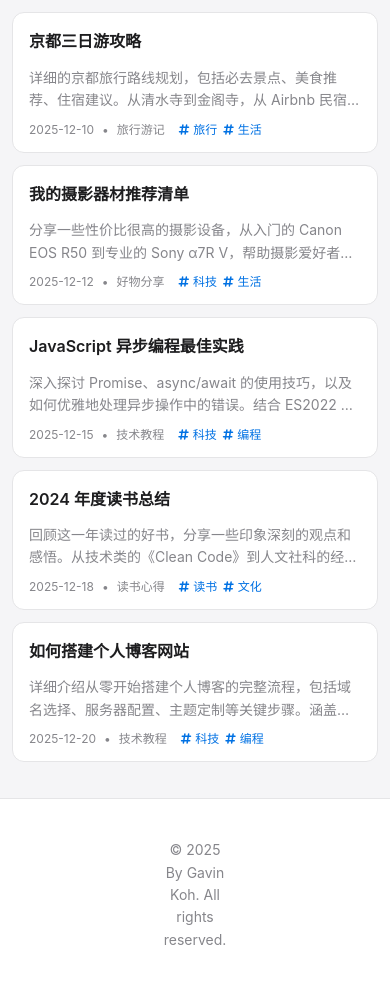
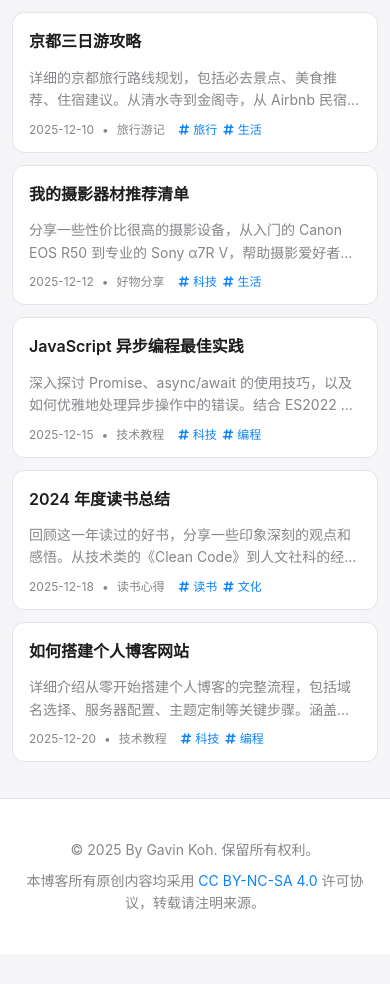
Before and after one commit to gavin-koh/gavin-koh.github.io, a plain HTML site: page index.html in a window 390 px wide. Shown: the part 264-1248 px from the top of the page. After the commit the page ends 1218 px from the top, so only its background shows below. Drawn offline with Linux system fonts and the light colour scheme; some packages are replaced by stand-ins of ours; no server answers; a script that the page names is missing.

Commit message:
Update styles: adjust tag styling, footer links, and site info padding

```diff
--- a/index.html
+++ b/index.html
@@ -141,7 +141,8 @@
     <!-- Footer -->
     <footer class="footer">
         <div class="footer-content">
-            <p>&copy; 2025 By Gavin Koh. All rights reserved.</p>
+            <p>&copy; 2025 By Gavin Koh. 保留所有权利。</p>
+            <p>本博客所有原创内容均采用 <a href="https://creativecommons.org/licenses/by-nc-sa/4.0/deed.zh-hans" target="_blank" rel="noopener noreferrer">CC BY-NC-SA 4.0</a> 许可协议，转载请注明来源。</p>
         </div>
     </footer>
 
--- a/styles.css
+++ b/styles.css
@@ -11,7 +11,7 @@
     --text-primary: #1d1d1f;
     --text-secondary: #86868b;
     --border-color: #e5e5e7;
-    --accent-color: #0071e3;
+    --accent-color: #0a84ff;
     --card-shadow: none;
     --card-shadow-hover: none;
     --radius: 12px;
@@ -24,7 +24,7 @@ html.dark-mode {
     --text-primary: #f5f5f7;
     --text-secondary: #86868b;
     --border-color: #424245;
-    --accent-color: #0a84ff;
+    --accent-color: #0071e3;
 }
 
 html, body {
@@ -724,17 +724,25 @@ html.dark-mode .nav-tabs {
     font-size: 14px;
     flex: 0 0 calc(25% - 3px);
     text-align: left;
+    padding: 2px 8px;
+    border-radius: 999px;
 }
 
 .tag-item:hover {
-    color: var(--accent-color);
+    color: white;
+    background-color: var(--accent-color);
+}
+
+.tag-item:hover sup {
+    color: white;
 }
 
 .tag-item sup {
     font-size: 0.7em;
     color: var(--text-secondary);
-    margin-left: 2px;
+    margin-left: 4px;
     font-weight: 400;
+    vertical-align: top;
 }
 
 /* 文章元信息样式 */
@@ -776,7 +784,6 @@ html.dark-mode .nav-tabs {
 }
 
 .article-tag:hover {
-    color: var(--text-primary);
 }
 
 /* 网站信息样式 */
@@ -784,7 +791,7 @@ html.dark-mode .nav-tabs {
     display: flex;
     justify-content: space-between;
     align-items: center;
-    padding: 3px 0;
+    padding: 3px 8px;
     font-size: 14px;
     color: var(--text-primary);
 }
@@ -1046,7 +1053,7 @@ html.dark-mode .nav-tabs {
 .footer {
     background-color: var(--bg-primary);
     border-top: 1px solid var(--border-color);
-    padding: 40px 0;
+    padding: 0;
     margin-top: 24px;
     text-align: center;
     width: 100vw;
@@ -1058,14 +1065,67 @@ html.dark-mode .nav-tabs {
     max-width: 1600px;
     margin: 0 auto;
     width: 100%;
-    padding: 0 160px;
+    padding: 40px 120px;
     box-sizing: border-box;
+    display: flex;
+    flex-direction: column;
+    align-items: center;
+    gap: 8px;
+}
+
+@media (max-width: 1600px) {
+    .footer-content {
+        padding: 40px 120px;
+    }
+}
+
+@media (max-width: 1400px) {
+    .footer-content {
+        padding: 40px 100px;
+    }
+}
+
+@media (max-width: 1200px) {
+    .footer-content {
+        padding: 40px 80px;
+    }
+}
+
+@media (max-width: 1000px) {
+    .footer-content {
+        padding: 40px 60px;
+    }
+}
+
+@media (max-width: 800px) {
+    .footer-content {
+        padding: 40px 40px;
+    }
+}
+
+@media (max-width: 600px) {
+    .footer-content {
+        padding: 40px 24px;
+    }
+}
+
+@media (max-width: 400px) {
+    .footer-content {
+        padding: 40px 16px;
+    }
 }
 
 .footer-content p {
     font-size: 14px;
     color: var(--text-secondary);
     margin: 0;
+    line-height: 1.6;
+}
+
+.footer-content a {
+    color: var(--accent-color);
+    text-decoration: none;
+    transition: all 0.2s ease;
 }
 
 /* 浮动按钮 */
```
